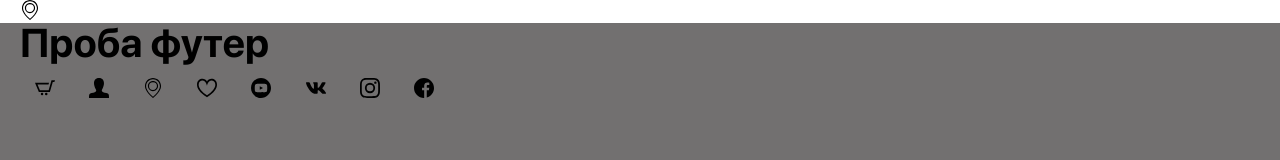
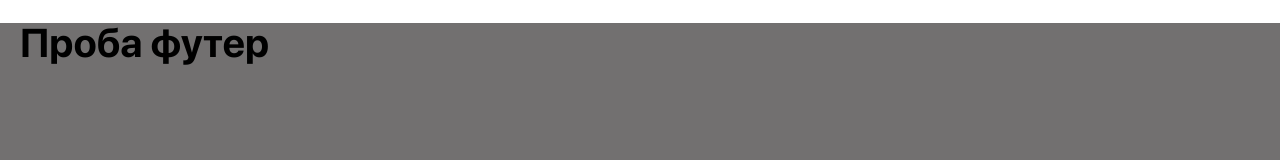
Before and after one commit to minusvetal/shop_0_to_1, a website: page #src/index.html in a window 1280 px wide. Drawn offline with nearby package versions, Linux system fonts and the light colour scheme; files that its build step writes are made by us from their sources; files whose address does not match are found by name; a web font is replaced by a local one.

Commit message:
Подготовил все файлы
Разобрался с подключением svg

```diff
--- a/#src/_footer.html
+++ b/#src/_footer.html
@@ -2,36 +2,6 @@
     <div class="container">
         <h1>Проба футер</h1>
 
-        <svg class="icon">
-            <title>Arrow</title>
-            <use href="img/icons/icons.svg#basket"></use>
-
-        </svg>
-
-        <svg class="icon">
-            <use href="img/icons/icons.svg#user"></use>
-        </svg>
-        <svg class="icon">
-            <use href="img/icons/icons.svg#location"></use>
-        </svg>
-        <svg class="icon">
-            <use href="img/icons/icons.svg#heart"></use>
-        </svg>
-        <svg class="icon">
-            <use href="img/icons/icons.svg#youtube"></use>
-        </svg>
-        <svg class="icon">
-            <use href="img/icons/icons.svg#vk"></use>
-        </svg>
-        <svg class="icon">
-            <use href="img/icons/icons.svg#instagram"></use>
-        </svg>
-        <svg class="icon">
-            <use href="img/icons/icons.svg#facebook"></use>
-        </svg>
-
-
-
 
     </div>
 </footer>
```
Also changed, not shown: #src/scss/_mixins.scss (+0 -14 lines), shop_0_to_1/index.html (+0 -30 lines), shop_0_to_1/img/icons/icons.svg (deleted).
